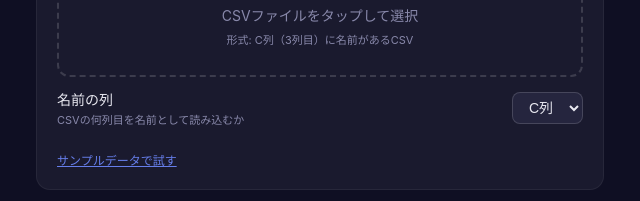
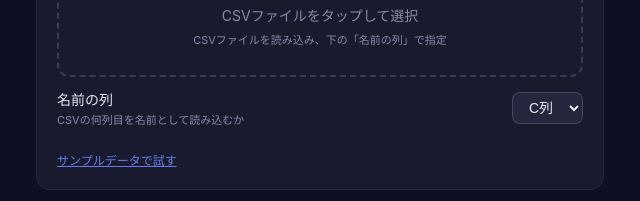
Before and after one commit to kabuchin-sys/offkai-group-sorter, a plain HTML site: page index.html in a window 1280 px wide. Shown: the part 225-426 px from the top of the page, 320-960 px from the left. Drawn offline with Linux system fonts and the light colour scheme.

Commit message:
Auto-update from Claude Code

```diff
--- a/index.html
+++ b/index.html
@@ -438,7 +438,7 @@ body {
       <div class="upload-area" id="uploadArea" onclick="document.getElementById('csvFileInput').click()">
         <div class="icon-large">📁</div>
         <p>CSVファイルをタップして選択</p>
-        <div class="hint">形式: C列（3列目）に名前があるCSV</div>
+        <div class="hint">CSVファイルを読み込み、下の「名前の列」で指定</div>
       </div>
       <input type="file" id="csvFileInput" accept=".csv,.txt">
       <div id="fileInfo" style="display:none"></div>
```
